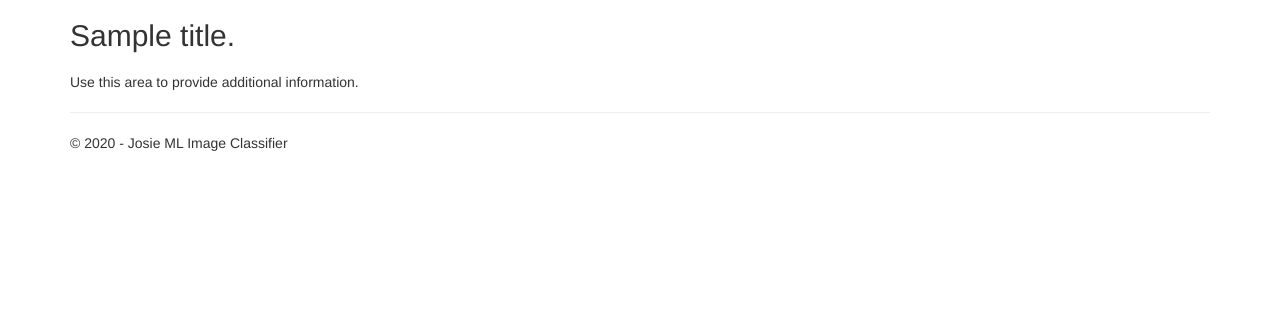
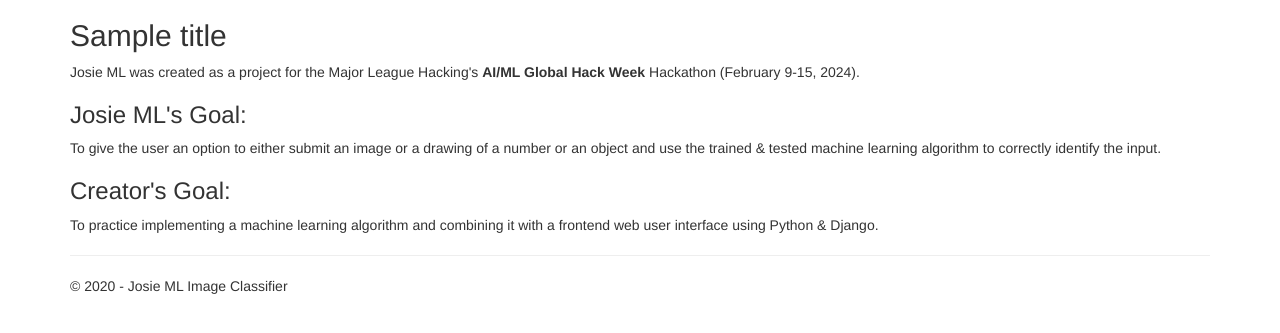
Before and after one commit to midnight-baker/Josie-ML-Image-Classifier, a Django app: template app/templates/app/about.html in a window 1280 px wide. Shown: the part 51-384 px from the top of the page. Run offline with Django 3.2, Linux system fonts and the light colour scheme; the template is opened without the code that fills it: most values are stand-ins (such as "Sample title", 1, 10 or a date in 2020); some libraries are stand-ins or nearby versions.

Commit message:
Updated templates.

```diff
--- a/app/templates/app/about.html
+++ b/app/templates/app/about.html
@@ -2,9 +2,13 @@
 
 {% block content %}
 
-<h2>{{ title }}.</h2>
-<h3>{{ message }}</h3>
+<h2>{{ title }}</h2>
+<p>Josie ML was created as a project for the Major League Hacking's <b>AI/ML Global Hack Week</b> Hackathon (February 9-15, 2024).</p>
 
-<p>Use this area to provide additional information.</p>
+<h3>Josie ML's Goal:</h3>
+<p>To give the user an option to either submit an image or a drawing of a number or an object and use the trained & tested machine learning algorithm to correctly identify the input.</p>
+
+<h3>Creator's Goal:</h3>
+<p>To practice implementing a machine learning algorithm and combining it with a frontend web user interface using Python & Django.</p>
 
 {% endblock %}
--- a/app/templates/app/layout.html
+++ b/app/templates/app/layout.html
@@ -23,9 +23,9 @@
             </div>
             <div class="navbar-collapse collapse">
                 <ul class="nav navbar-nav">
-                    <li><a href="{% url 'home' %}">Try Josie ML</a></li>
-                    <li><a href="{% url 'about' %}">About Josie ML</a></li>
-                    <li><a href="{% url 'contact' %}">About Creator</a></li>
+                    <li><a href="{% url 'try_josie' %}">Try Josie ML</a></li>
+                    <li><a href="{% url 'about_josie' %}">About Josie ML</a></li>
+                    <li><a href="{% url 'about_creator' %}">About Creator</a></li>
                 </ul>
             </div>
         </div>
```
Also changed, not shown: app/templates/app/contact.html (+1 -9 lines), app/templates/app/index.html (+6 -2 lines), app/views.py (+6 -8 lines).
